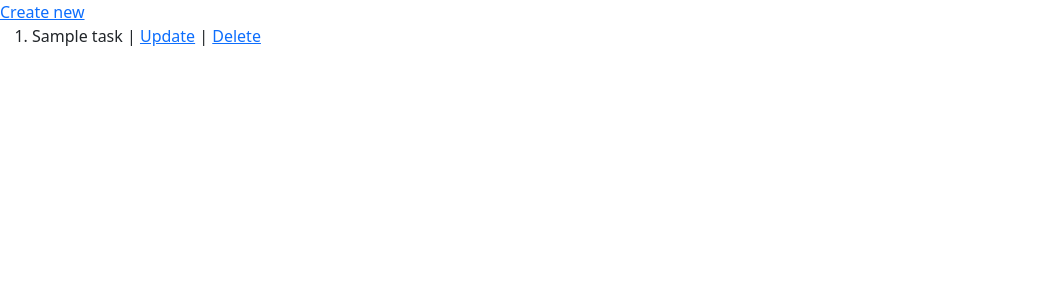
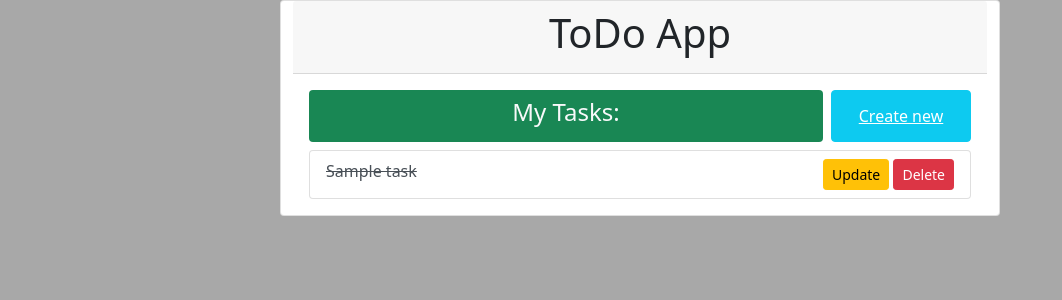
Before and after one commit to Veith3n/django-todo-app, a Django app: page / in a window 1280 px wide. Shown: the top 300 px of the page, without its empty margins (0-1062 px from the left). Run offline with Django 3.2, Linux system fonts and the light colour scheme; tables that the repository leaves empty hold one stand-in row (values such as "Sample post"); parts of the project's set-up code (start-up, migrations or seed data) failed here and were passed over.

Commit message:
Style todos views

```diff
--- a/templates/base.html
+++ b/templates/base.html
@@ -1,3 +1,4 @@
+{% load static %}
 <!doctype html>
 <html lang="en">
    <head>
@@ -6,6 +7,9 @@
       <meta name="viewport" content="width=device-width, initial-scale=1">
       <!-- Bootstrap CSS -->
       <link href="https://cdn.jsdelivr.net/npm/bootstrap@5.0.0-beta1/dist/css/bootstrap.min.css" rel="stylesheet" integrity="sha384-giJF6kkoqNQ00vy+HMDP7azOuL0xtbfIcaT9wjKHr8RbDVddVHyTfAAsrekwKmP1" crossorigin="anonymous">
+
+       <!-- Custom styles -->
+      <link rel="stylesheet" href="{% static 'css/styles.css'%}">
       <title>
          {% block title %}
          {% endblock title %}
--- a/templates/tasks/index.html
+++ b/templates/tasks/index.html
@@ -1,14 +1,34 @@
 {% extends 'base.html' %}
 {% block title %}
-  Tasks -
+Tasks -
 {% endblock title %}
 {% block content %}
-    <div>
-    <a href="{% url "create_task" %}">Create new</a>
-    </div>
-    <ol>
-        {% for task in tasks %}
-            <li>{{task.title}} | <a href="{% url "update_task" task.id %}">Update</a> | <a href="{% url "delete_task" task.id %}">Delete</a> </li>
-        {% endfor %}
-    </ol>
+<div class="card container">
+   <div class="card-header">
+      <h1 class="text-center">ToDo App</h1>
+   </div>
+   <div class="card-body">
+      <div class="header_lane">
+         <h4 class="bg-success text-light py-2 rounded text-center header_lane__item header_lane__item__items">My Tasks:</h4>
+         <button type="button" class="btn btn-info header_lane__item"><a href="{% url "create_task" %}" class="links">Create new</a></button>
+      </div>
+      <div>
+      </div>
+      <ul class="list-group">
+         {% for task in tasks %}
+         <li class="list-group-item list-group-item-action flex collection">
+            {% if task.completed == True %}
+            <strike>{{task.title}} </strike>
+            {% else %}
+            {{task.title}}
+            {% endif %}
+            <div class="float-right">
+               <a href="{% url "update_task" task.id %}" class="btn btn-sm btn-warning">Update</a>
+               <a href="{% url "delete_task" task.id %}" class="btn btn-sm btn-danger">Delete</a>
+            </div>
+         </li>
+         {% endfor %}
+      </ul>
+   </div>
+</div>
 {% endblock content %}
```
Also changed, not shown: templates/tasks/create.html (+18 -6 lines), templates/tasks/update.html (+18 -6 lines), todos/forms.py (+13 -0 lines).
